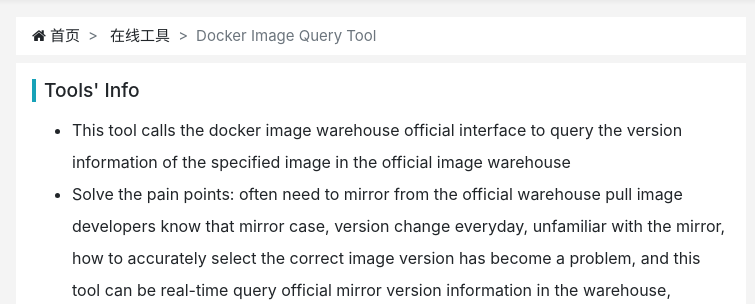
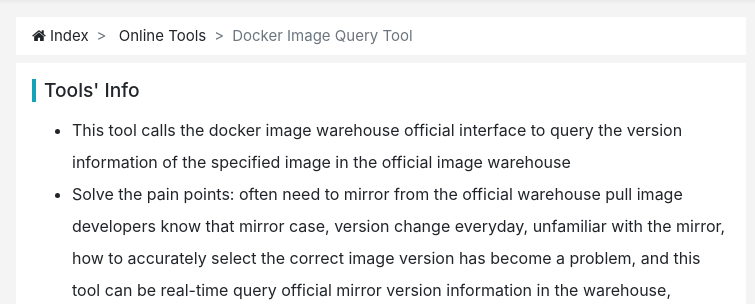
Before and after one commit to Thchoonlophon/work_blog, a Django app: page /tool/docker-search/ in a window 1280 px wide. Shown: the part 60-364 px from the top of the page, without its empty margins (69-824 px from the left). Run offline with Django 3.2, Linux system fonts and the light colour scheme; data that the repository does not hold is empty; some libraries are stand-ins or nearby versions.

Commit message:
Update base_tool.html

```diff
--- a/it_blog/apps/tool/templates/tool/base_tool.html
+++ b/it_blog/apps/tool/templates/tool/base_tool.html
@@ -12,10 +12,10 @@
             <nav aria-label="breadcrumb">
                 <ol class="breadcrumb bg-white border-0 rounded-0 mb-2 py-2 f-15">
                     <li class="breadcrumb-item">
-                        <i class="fa fa-home mr-1"></i><a href="{% url 'blog:index' %}">首页</a>
+                        <i class="fa fa-home mr-1"></i><a href="{% url 'blog:index' %}">Index</a>
                     </li>
                     <li class="breadcrumb-item">
-                        <a href="{% url 'tool:total' %}">在线工具</a>
+                        <a href="{% url 'tool:total' %}">Online Tools</a>
                     </li>
                     <li class="breadcrumb-item active" aria-current="page">{% block tool_name %}{% endblock %}</li>
                 </ol>
```
